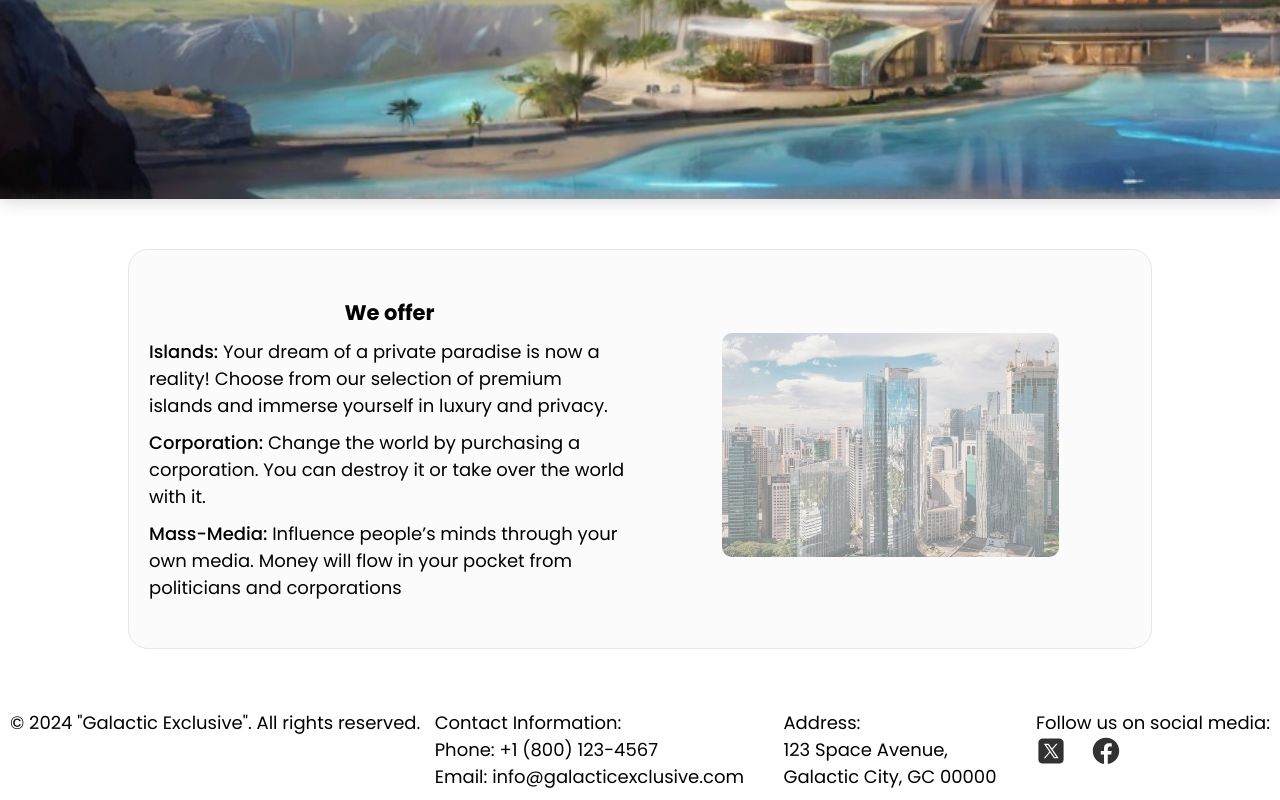
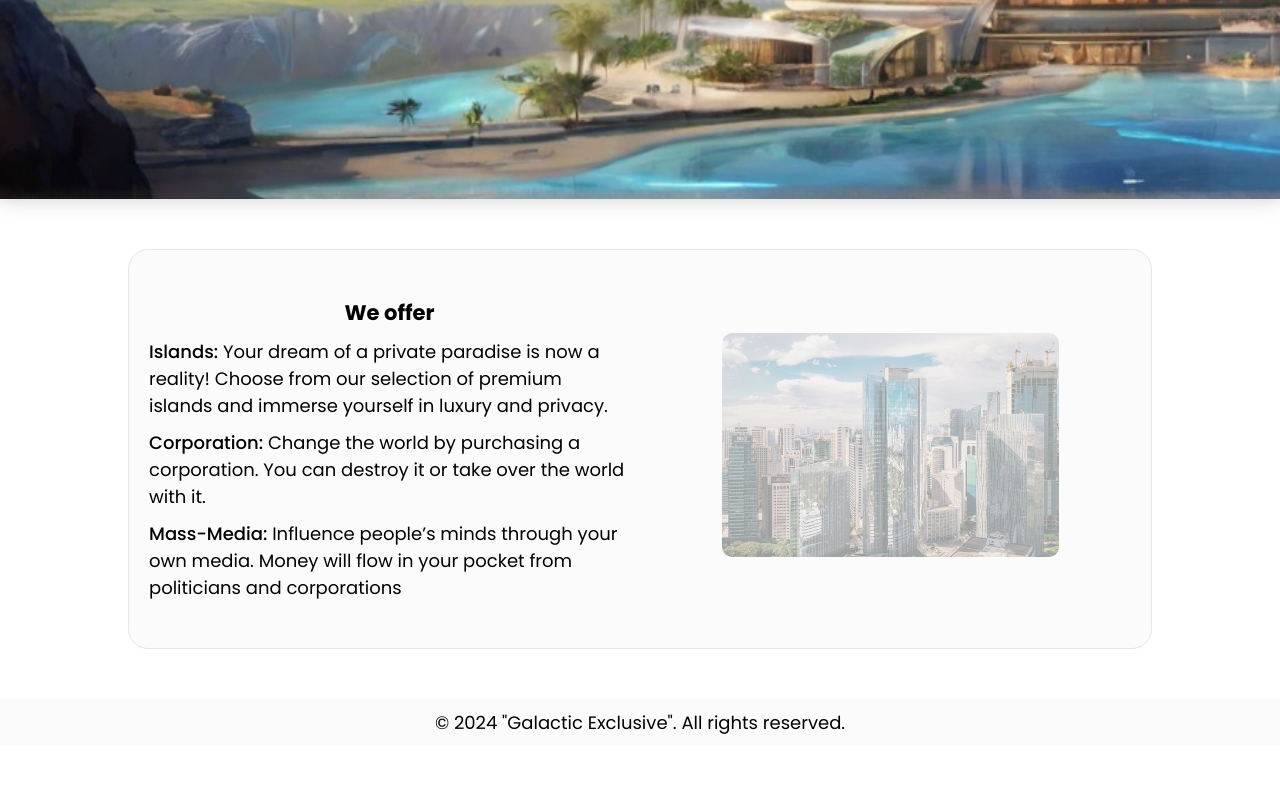
Before and after one commit to peregreenus/DEVS-eCommerce-App, a React app: page / in a window 1280 px wide. Shown: the part 684-1484 px from the top of the page. After the commit the page ends 1430 px from the top, so only its background shows below. Built offline with nearby package versions, Linux system fonts and the light colour scheme; no server answers.

Commit message:
fix: footer style

```diff
--- a/src/view/components/common/footer/footer.module.css
+++ b/src/view/components/common/footer/footer.module.css
@@ -1,10 +1,11 @@
 .footer {
   padding: 1rem;
   display: flex;
-  justify-content: space-between;
+  justify-content: center;
   align-items: flex-start;
   flex-wrap: wrap;
   margin-top: 2rem;
+  background-color: var(--gray-bg-color);
 }
 .footerItem {
   display: flex;
@@ -53,8 +54,6 @@
   cursor: pointer;
 }
 
-@media (max-width: 768px) {
-  .minimal {
-    display: none;
-  }
+.minimal {
+  display: none;
 }
--- a/src/view/pages/Cart/Cart.tsx
+++ b/src/view/pages/Cart/Cart.tsx
@@ -25,6 +25,7 @@ import Button from '../../components/common/Button/Button';
 import InputLabelButton from '../../components/common/input/input';
 import applyPromo from '../../../data/api/Cart/applyPromo';
 import Loader from '../../components/Loader/Loader';
+import Footer from '../../components/common/footer/footer';
 
 function Cart({ state, setState }: MainProps) {
   const [cart, setCart] = useState<ICart | null>(null);
@@ -243,6 +244,9 @@ function Cart({ state, setState }: MainProps) {
           </div>
         </section>
       )}
+      <div style={{ position: 'absolute', bottom: '0', width: '100%' }}>
+        <Footer />
+      </div>
     </>
   );
 }
--- a/src/view/pages/Product/product.tsx
+++ b/src/view/pages/Product/product.tsx
@@ -17,10 +17,10 @@ import PriceContainer from '../../components/PriceContainer/PriceContainer';
 import * as classes from './product.module.css';
 import AddToCart from '../../../data/api/Cart/AddToCart';
 import RemoveFromCart from '../../../data/api/Cart/RemoveFromCart';
-import RibbonImages from '../../components/RibbonImages/ribbonImages';
 import productInCart from '../../../data/utils/productInCart';
 import HistoryComponent from '../../components/common/History/history';
 import Footer from '../../components/common/footer/footer';
+import RibbonImages from '../../components/RibbonImages/ribbonImages';
 
 function Product({ state, setState }: MainProps) {
   const [product, setProduct] = useState<IProduct | null>(null);
```
